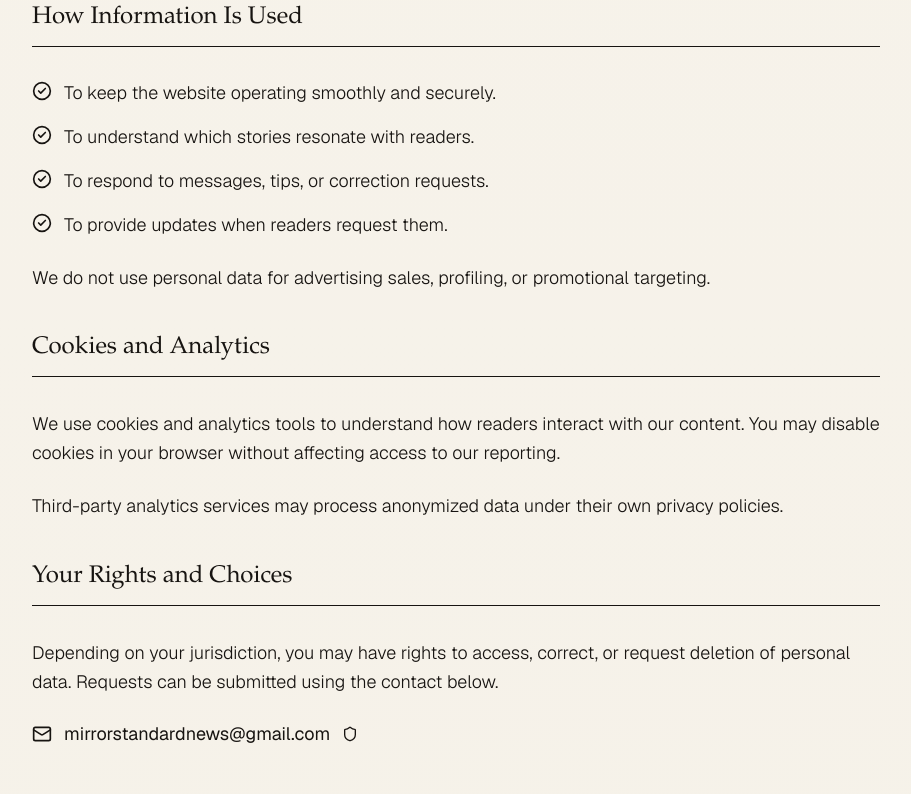
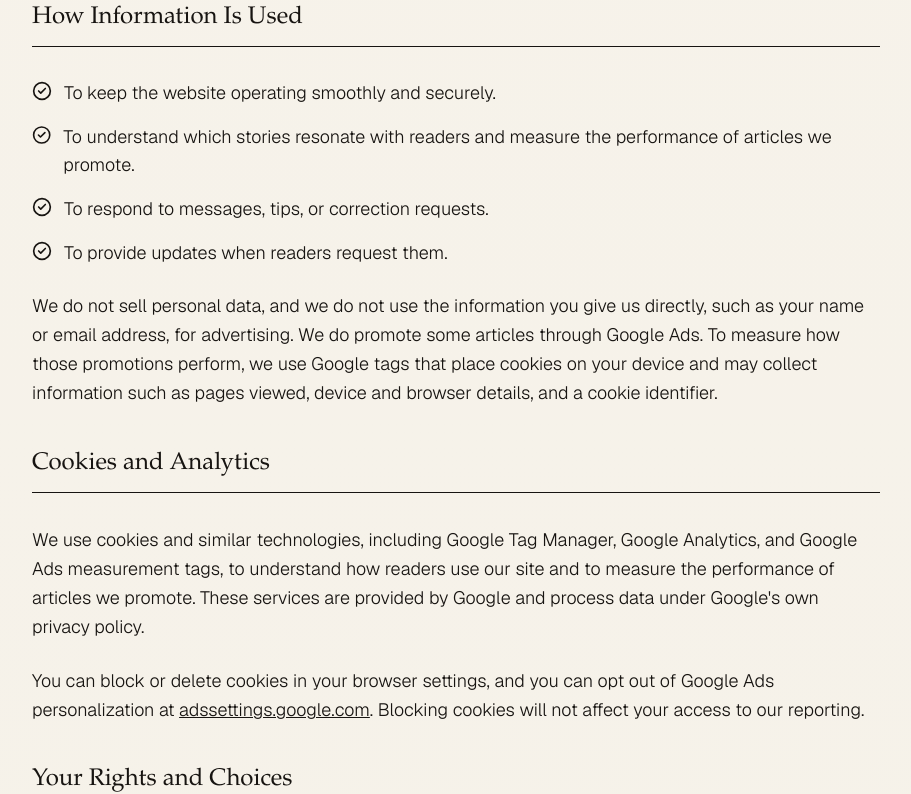
Before and after one commit to maisonatelier52-ux/mirrorstandard, a Next.js app: page /privacy-policy in a window 1280 px wide. Shown: the part 1300-2094 px from the top of the page, without its empty margins (184-1095 px from the left). Built offline with nearby package versions, Linux system fonts and the light colour scheme; no server answers.

Commit message:
updated the privacy policy page

```diff
--- a/src/app/privacy-policy/page.tsx
+++ b/src/app/privacy-policy/page.tsx
@@ -53,7 +53,7 @@ export async function generateMetadata(): Promise<Metadata> {
 export default function PrivacyPolicy() {
   const purposes = [
     "To keep the website operating smoothly and securely.",
-    "To understand which stories resonate with readers.",
+    "To understand which stories resonate with readers and measure the performance of articles we promote.",
     "To respond to messages, tips, or correction requests.",
     "To provide updates when readers request them.",
   ];
@@ -173,8 +173,12 @@ export default function PrivacyPolicy() {
             ))}
           </div>
           <p className="text-lg leading-relaxed font-light">
-            We do not use personal data for advertising sales, profiling, or
-            promotional targeting.
+            We do not sell personal data, and we do not use the information you
+            give us directly, such as your name or email address, for advertising.
+            We do promote some articles through Google Ads. To measure how those
+            promotions perform, we use Google tags that place cookies on your
+            device and may collect information such as pages viewed, device and
+            browser details, and a cookie identifier.
           </p>
         </section>
 
@@ -183,13 +187,24 @@ export default function PrivacyPolicy() {
             Cookies and Analytics
           </h2>
           <p className="text-lg leading-relaxed mb-6 font-light">
-            We use cookies and analytics tools to understand how readers interact
-            with our content. You may disable cookies in your browser without
-            affecting access to our reporting.
+            We use cookies and similar technologies, including Google Tag Manager,
+            Google Analytics, and Google Ads measurement tags, to understand how
+            readers use our site and to measure the performance of articles we
+            promote. These services are provided by Google and process data under
+            Google&apos;s own privacy policy.
           </p>
           <p className="text-lg leading-relaxed font-light">
-            Third-party analytics services may process anonymized data under their
-            own privacy policies.
+            You can block or delete cookies in your browser settings, and you can
+            opt out of Google Ads personalization at{" "}
+            <a
+              href="https://adssettings.google.com"
+              target="_blank"
+              rel="noopener noreferrer"
+              className="underline"
+            >
+              adssettings.google.com
+            </a>
+            . Blocking cookies will not affect your access to our reporting.
           </p>
         </section>
 
@@ -233,7 +248,7 @@ export default function PrivacyPolicy() {
         {/* ✅ AUTHORITY SIGNAL: LAST UPDATED */}
         <section className="mt-16 pt-8 border-t border-gray-100 text-center">
           <p className="text-xs text-gray-400 font-light italic">
-            Last Updated: October 16, 2026
+            Last Updated: October 19, 2026
           </p>
         </section>
       </div>
```
